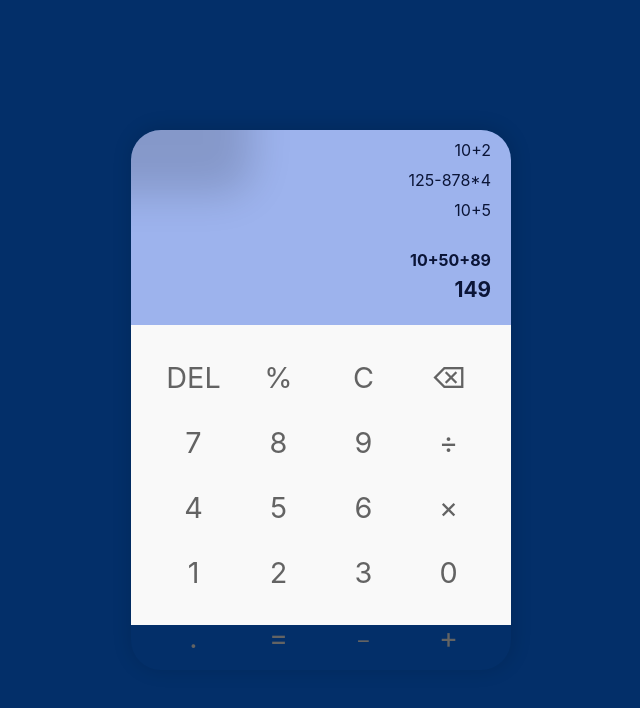
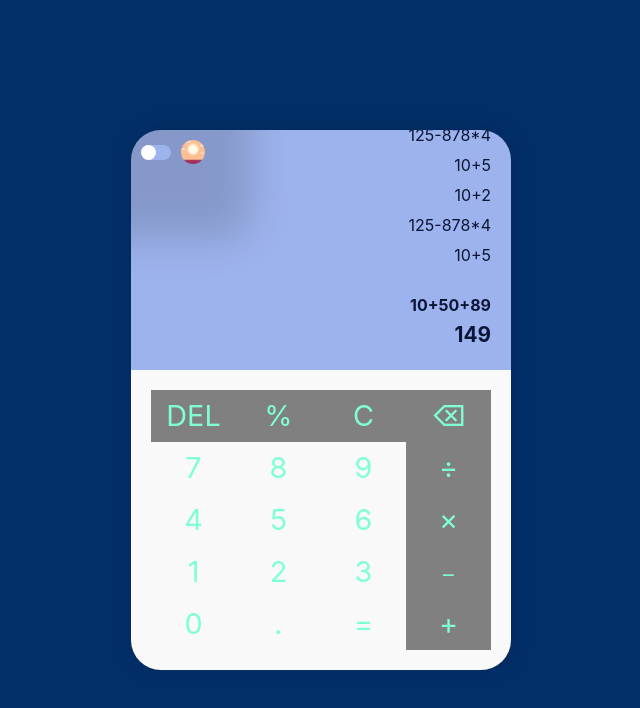
Before and after one commit to mimi544/react_calculator, a React (Create React App) app: page / in a window 1280 px wide. Shown: the top 708 px of the page, without its empty margins (319-959 px from the left). Built offline with nearby package versions, Linux system fonts and the light colour scheme.

Commit message:
fixing button color

```diff
--- a/src/Components/NumPad/NumPad.css
+++ b/src/Components/NumPad/NumPad.css
@@ -29,5 +29,6 @@
 
 .num_pad_num p {
     width: 25%;
-    height: 25%;
+    height: 20%;
+    color: aquamarine;
 }
--- a/src/Components/NumPad/NumPad.js
+++ b/src/Components/NumPad/NumPad.js
@@ -63,6 +63,10 @@ const NumPad = (props) => {
 			label: "3",
 		},
 		{
+			label: "﹣",
+			keyCode: 109,
+		},
+		{
 			keyCode: 48,
 			label: "0",
 		},
@@ -74,11 +78,6 @@ const NumPad = (props) => {
 			keyCode: 13,
 			label: "=",
 		},
-
-		{
-			label: "﹣",
-			keyCode: 109,
-		},
 		{
 			label: "+",
 			keyCode: 107,
@@ -88,41 +87,47 @@ const NumPad = (props) => {
 	return (
 		<div className="num_pad">
 			<div className="num_pad_num">
-				{buttons.map((item, index) => (
+				{buttons.map((item, index) => {
+					if (
+						item.label === "DEL" ||
+						item.label === "⌫" ||
+						item.label === "C" ||
+						item.label === "%" ||
+						item.label === "÷" ||
+						item.label === "×" ||
+						item.label === "﹣" ||
+						item.label === "+"
+					)
+						return (
 							<p
 								onClick={() =>
-							props.handleNumPress(item.keyCode, item.label)
+									props.handleNumPress(
+										item.keyCode,
+										item.label
+									)
+								}
+								key={index}
+								style={{ backgroundColor: "grey" }}
+							>
+								{item.label}
+							</p>
+						);
+					else
+						return (
+							<p
+								onClick={() =>
+									props.handleNumPress(
+										item.keyCode,
+										item.label
+									)
 								}
 								key={index}
 							>
 								{item.label}
 							</p>
-				))}
+						);
+				})}
 			</div>
-			{/* <div className="numpad_signs1">
-				{signs1.map((item, index) => (
-					<p
-						onClick={() =>
-							props.handleNumPress(item.keyCode, item.label)
-						}
-						key={index}
-					>
-						{item.label}
-					</p>
-				))}
-			</div>
-			<div className="numpad_signs2">
-				{signs2.map((item, index) => (
-					<p
-						onClick={() =>
-							props.handleNumPress(item.keyCode, item.label)
-						}
-						key={index}
-					>
-						{item.label}
-					</p>
-				))}
-			</div> */}
 		</div>
 	);
 };
```
Lines whose indentation alone changed are shown as unchanged.
